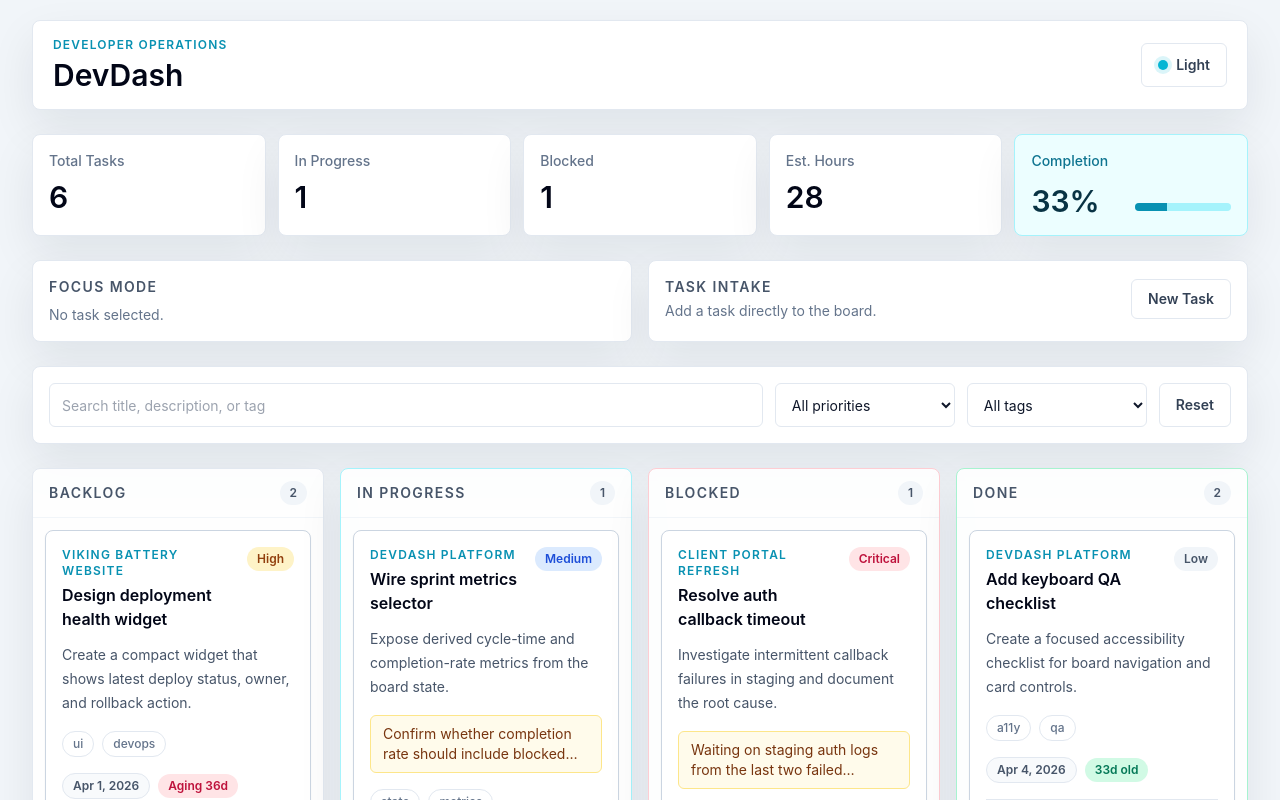
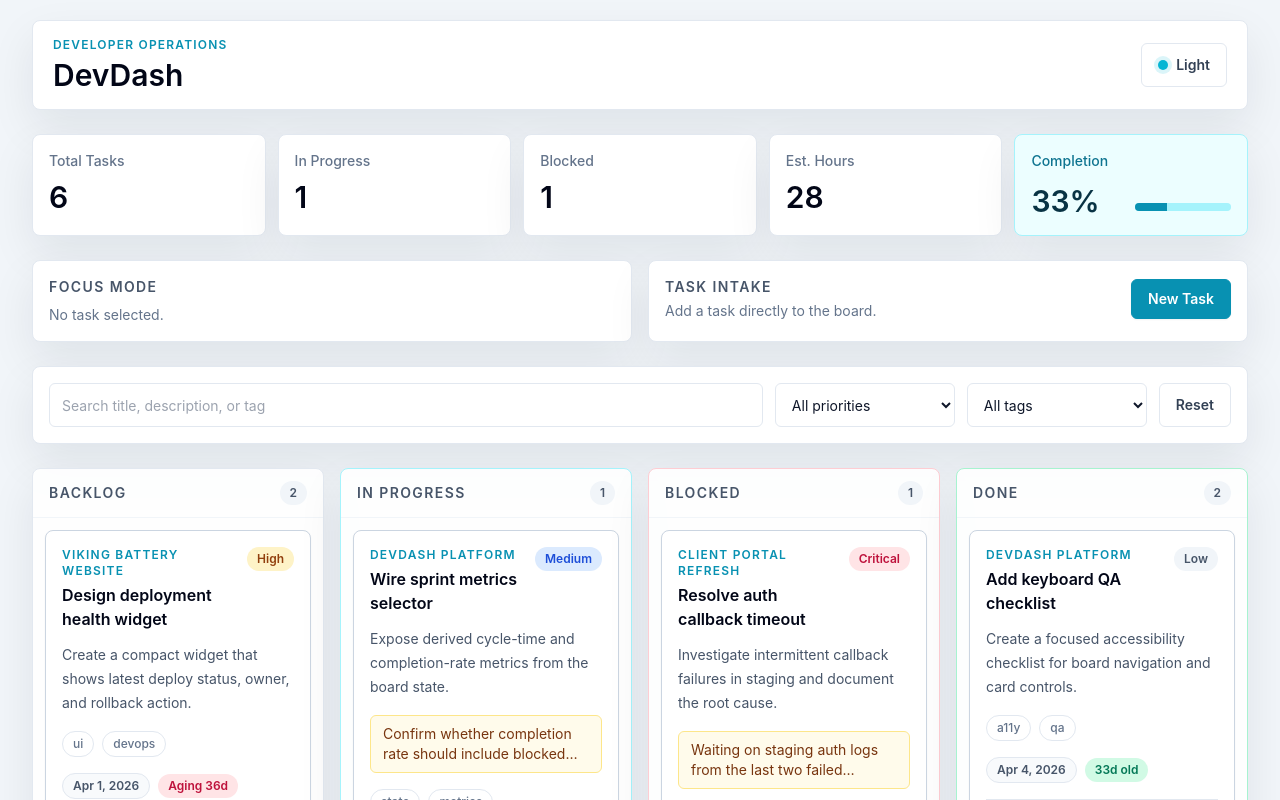
Before and after one commit to error411/DevDash, a React (Vite) app: page / in a window 1280 px wide. Shown: the top 800 px of the page. Built offline with nearby package versions, Linux system fonts and the light colour scheme.

Commit message:
highlight new task cta

```diff
--- a/src/components/tasks/NewTaskForm.tsx
+++ b/src/components/tasks/NewTaskForm.tsx
@@ -102,7 +102,7 @@ export const NewTaskForm = () => {
         <button
           type="button"
           onClick={() => setIsOpen(true)}
-          className="h-10 rounded-md border border-slate-200 px-4 text-sm font-semibold text-slate-700 transition hover:border-cyan-300 hover:bg-cyan-50 hover:text-cyan-700 dark:border-neutral-700 dark:text-slate-200 dark:hover:border-cyan-700 dark:hover:bg-cyan-950/40 dark:hover:text-cyan-200"
+          className="h-10 rounded-md border border-cyan-600 bg-cyan-600 px-4 text-sm font-semibold text-white shadow-sm transition hover:-translate-y-0.5 hover:bg-cyan-700 hover:shadow-md dark:border-cyan-500 dark:bg-cyan-500 dark:text-cyan-950 dark:hover:bg-cyan-400"
         >
           New Task
         </button>
```
